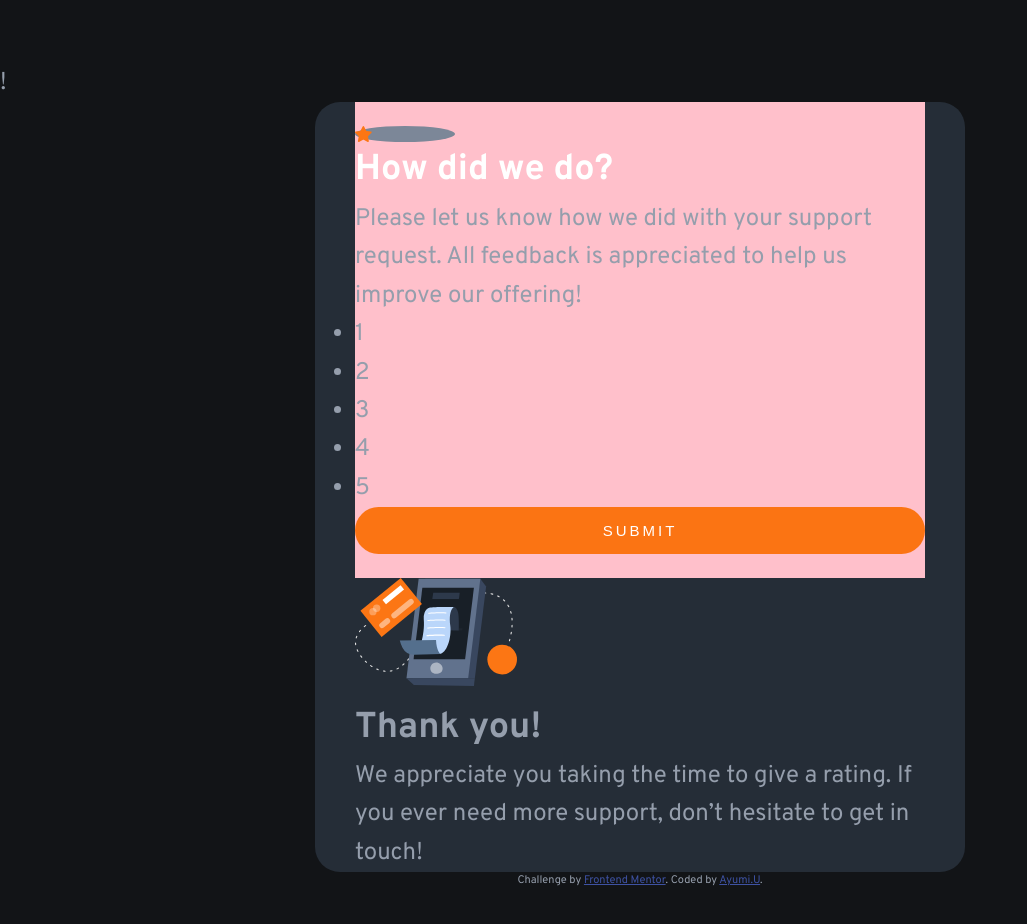
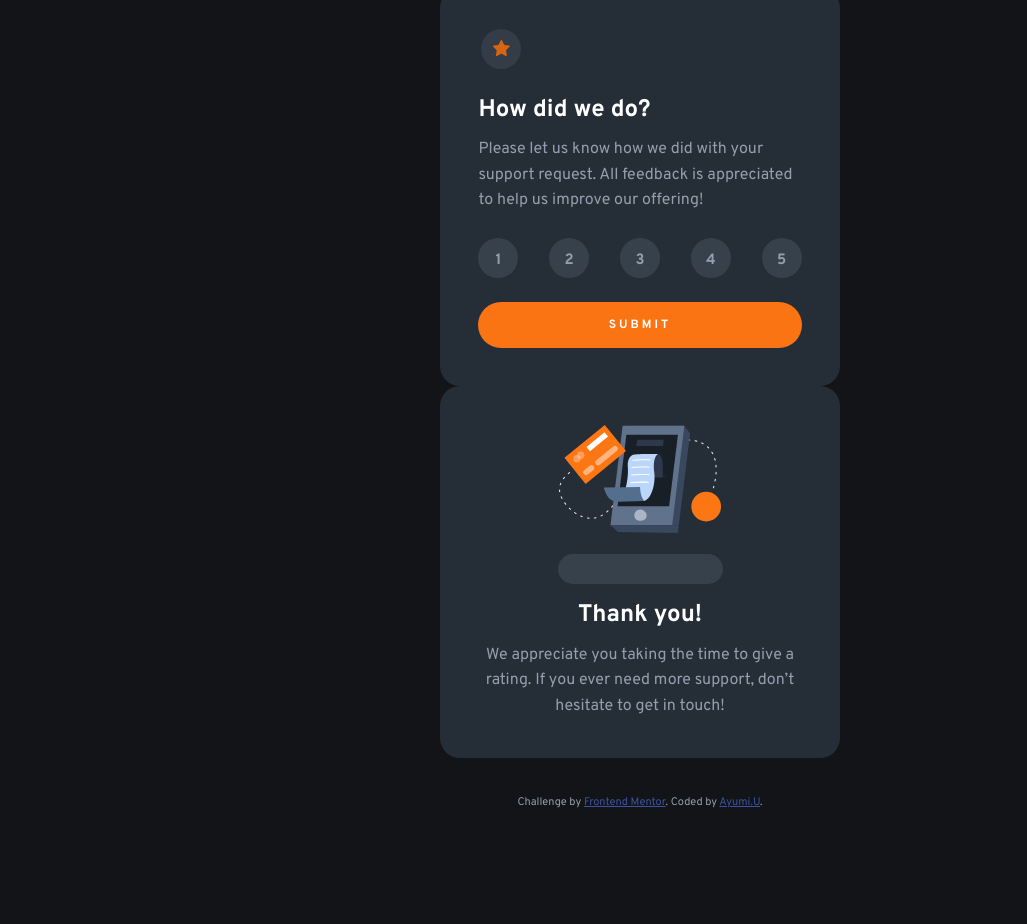
Before and after one commit to AyumiUeno12/Interactive-rating-component, a plain HTML site: page index.html in a window 1280 px wide. Shown: the whole page, without its empty margins (0-1027 px from the left). After the commit the page ends 812 px from the top, so only its background shows below. Drawn offline with Linux system fonts and the light colour scheme.

Commit message:
Update css

```diff
--- a/css/style.css
+++ b/css/style.css
@@ -3,24 +3,6 @@
 /********************/
 
 /*
-
-### Layout:
-
-- Mobile: 375px
-- Desktop: 1440px
-
-### Primary:
-
-- Orange: hsl(25, 97%, 53%)
-
-### Neutral:
-
-- White: hsl(0, 0%, 100%)
-- Light Grey: hsl(217, 12%, 63%)
-- Medium Grey: hsl(216, 12%, 54%)
-- Dark Blue: hsl(213, 19%, 18%)
-- Very Dark Blue: hsl(216, 12%, 8%)
-
 
 ### Typography system:
 
@@ -31,11 +13,6 @@ FONT SIZE SYSTEM (px):
 SPACING SYSTEM (px):
 2 / 4 / 8 / 12 / 16 / 24 / 32 / 48 / 64 / 80 / 96 / 128
 
-
-### Font-Style:
-
-font-family: 'Overpass', sans-serif;
-
 ### Font size default setup:
 -Default: 1 rem = 16px
 -Reset: 1 rem = 10px
@@ -43,23 +20,29 @@ font-family: 'Overpass', sans-serif;
 
 - !Font size (paragraph): 15px
 
-### Font-weights:
-
-- Default: 400
-- Bold: 700
-
 ### Line-heights:
 - 0.8 for headings
 - 1.6 for paragraphs
 
-### Border-radius
-Default: 10px
 
 */
 
 /********************/
 /* General setting */
 /********************/
+
+:root {
+  --primmary-orange: hsl(25, 97%, 53%);
+  --nutral-white: hsl(0, 0%, 100%);
+  --light-grey: hsl(217, 12%, 63%);
+  --medium-grey: hsl(216, 12%, 54%);
+  --dark-blue: hsl(213, 19%, 18%);
+  --very-dark-blue: hsl(216, 12%, 8%);
+  --basic-font-size: 62.5%;
+  --font-family: "Overpass", sans-serif;
+  --normal: 400;
+  --bold: 700;
+}
 
 * {
   margin: 0;
@@ -69,77 +52,155 @@ Default: 10px
 
 html {
   /* font-size: 62.5%; */
+  font-family: var(--font-family);
+  color: var(--light-grey);
 }
 
 body {
-  background-color: hsl(216, 12%, 8%);
-  color: hsl(217, 12%, 63%);
-  font-family: "Overpass", sans-serif;
-  font-size: 1.5rem;
-  font-weight: 400;
+  background-color: var(--very-dark-blue);
   height: 100vh;
   line-height: 1.6;
-  margin: 5% auto;
+  display: flex;
+  flex-flow: column;
+  justify-content: center;
+  align-items: center;
 }
 
 /*******************************/
-/* General Reusable Components */
+/* Card Section */
 /*******************************/
 
-.container {
+.card,
+.feedback {
   margin: 0 auto;
   padding: 0 2.5rem;
-  max-width: 650px;
-  background-color: hsl(213, 19%, 18%);
-  border-radius: 25px;
+  max-width: 400px;
+  background-color: var(--dark-blue);
+  border-radius: 20px;
+  position: relative;
+  padding: 2.4rem;
 }
 
-.card {
-  background-color: pink;
-  padding: 24px 0;
+/* .feedback {
+  display: none;
+} */
+
+.star-rating {
+  background-color: hsla(216, 12%, 54%, 0.212);
+  /* background-color: var(--dark-blue);
+  filter: brightness(150%); */
+  width: 2.5rem;
+  height: 2.5rem;
+  padding: 0.68rem;
+  border-radius: 50%;
+  position: absolute;
+  top: 41px;
+  left: 41px;
+  text-align: center;
+  filter: brightness(85%);
 }
 
-/*******************************/
-/*  Card Section */
-/*******************************/
-
 h1 {
-  color: hsl(0, 0%, 100%);
-  font-size: 36px;
-  font-weight: 700;
+  color: var(--nutral-white);
+  font-weight: var(--bold);
+  font-size: 24px;
+  padding-top: 64px;
+  margin-bottom: 8px;
 }
 
 .form-content {
   text-align: left;
-}
-
-.star-rating {
-  background-color: hsl(216, 12%, 54%);
-  width: 100px;
-  display: flex;
-  align-items: center;
-  text-align: center;
-  border-radius: 50%;
+  margin-bottom: 24px;
 }
 
 .ratings {
+  list-style: none;
   display: flex;
+  justify-content: space-between;
+  color: var(--light-grey);
+  font-size: var(--basic-font-size);
+  font-weight: var(--normal);
+  margin-bottom: 24px;
 }
 
-/* .rating {
-  float: left;
-  justify-content: space-between;
-}  */
+.rating {
+  background-color: hsla(216, 12%, 54%, 0.212);
+  width: 2.5rem;
+  height: 2.5rem;
+  padding: 0.7rem;
+  border-radius: 50%;
+  text-align: center;
+  font-weight: 700;
+  font-size: 15px;
+}
+
+.rating:hover {
+  background-color: var(--medium-grey);
+}
 
 .btn {
-  display: block;
   width: 100%;
   text-transform: uppercase;
-  background-color: hsl(25, 97%, 53%);
-  color: hsl(0, 0%, 100%);
+  background-color: var(--primmary-orange);
+  color: var(--nutral-white);
   letter-spacing: 3px;
   padding: 15px;
   border-radius: 100px;
   border: none;
-  font-size: 15px;
+  font-family: var(--font-family);
+  font-size: 12px;
+  font-weight: var(--bold);
 }
+
+/*******************************/
+/* Feedback Section */
+/*******************************/
+
+.feedback-img {
+  text-align: center;
+  margin-bottom: 12px;
+}
+
+.feedback-rating {
+  width: 165px;
+  height: 30px;
+  background-color: hsla(216, 12%, 54%, 0.212);
+  margin: auto;
+  padding: 0 6px;
+  border-radius: 20px;
+  color: var(--primary-orange);
+  display: flex;
+  align-items: center;
+  justify-content: center;
+  font-weight: var(--normal);
+  font-size: var(--basic-font-size);
+  margin-bottom: 12px;
+}
+
+h2 {
+  text-align: center;
+  color: var(--nutral-white);
+  font-size: 24px;
+  margin-bottom: 8px;
+}
+
+.feedback-message {
+  text-align: center;
+}
+
+.hidden {
+  display: none;
+}
+.visible {
+  display: block;
+}
+
+.attribution {
+  font-size: 11px;
+  text-align: center;
+  margin-top: 36px;
+}
+
+.attribution a {
+  color: hsl(228, 45%, 44%);
+}
--- a/index.html
+++ b/index.html
@@ -27,38 +27,24 @@
     <!-- Js file -->
     <script src="/js/script.js" defer></script>
 
-    !
     <title>Frontend Mentor | Interactive rating component</title>
 
     <!-- Feel free to remove these styles or customise in your own stylesheet 👍 -->
-    <style>
-      .attribution {
-        font-size: 11px;
-        text-align: center;
-      }
-      .attribution a {
-        color: hsl(228, 45%, 44%);
-      }
-    </style>
   </head>
 
   <body>
-    <!-- Rating state start -->
-    <main class="container">
     <section class="card">
       <div class="star-rating">
         <img src="/images/icon-star.svg" alt="Star icon" />
       </div>
 
-        <div>
       <h1>How did we do?</h1>
       <p class="form-content">
-            Please let us know how we did with your support request. All
-            feedback is appreciated to help us improve our offering!
+        Please let us know how we did with your support request. All feedback is
+        appreciated to help us improve our offering!
       </p>
-        </div>
 
-        <ul calss="ratings">
+      <ul class="ratings">
         <li class="rating">1</li>
         <li class="rating">2</li>
         <li class="rating">3</li>
@@ -93,7 +79,6 @@
 
       <!-- Thank you state end -->
     </section>
-    </main>
 
     <div class="attribution">
       Challenge by
```
Lines whose indentation alone changed are shown as unchanged.
